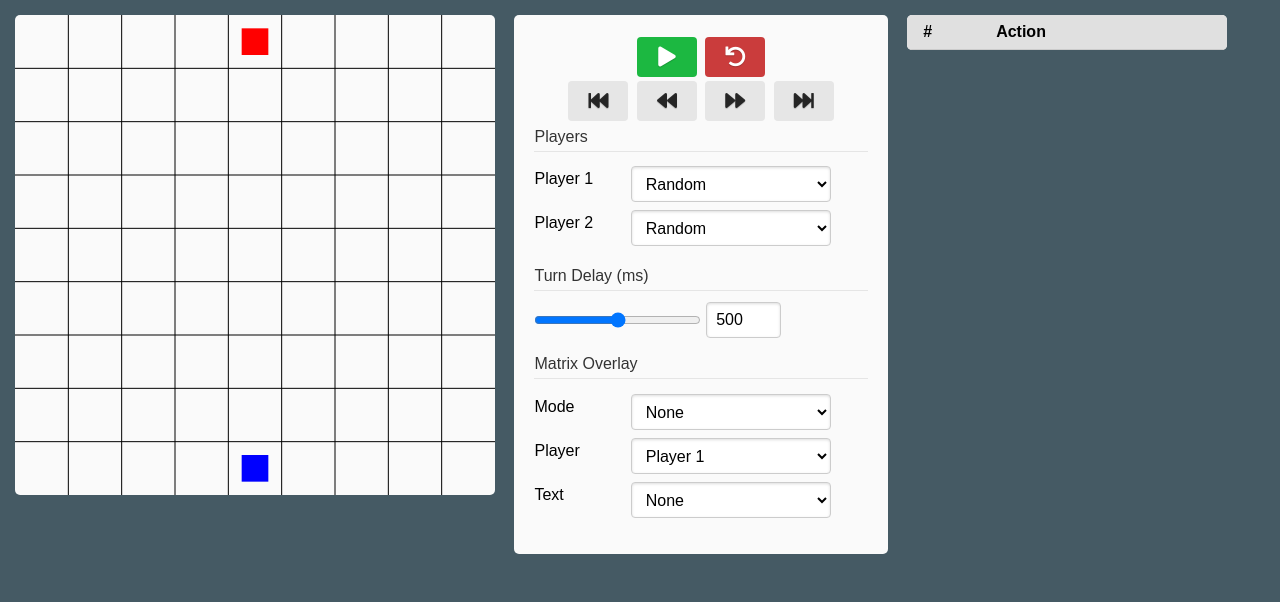
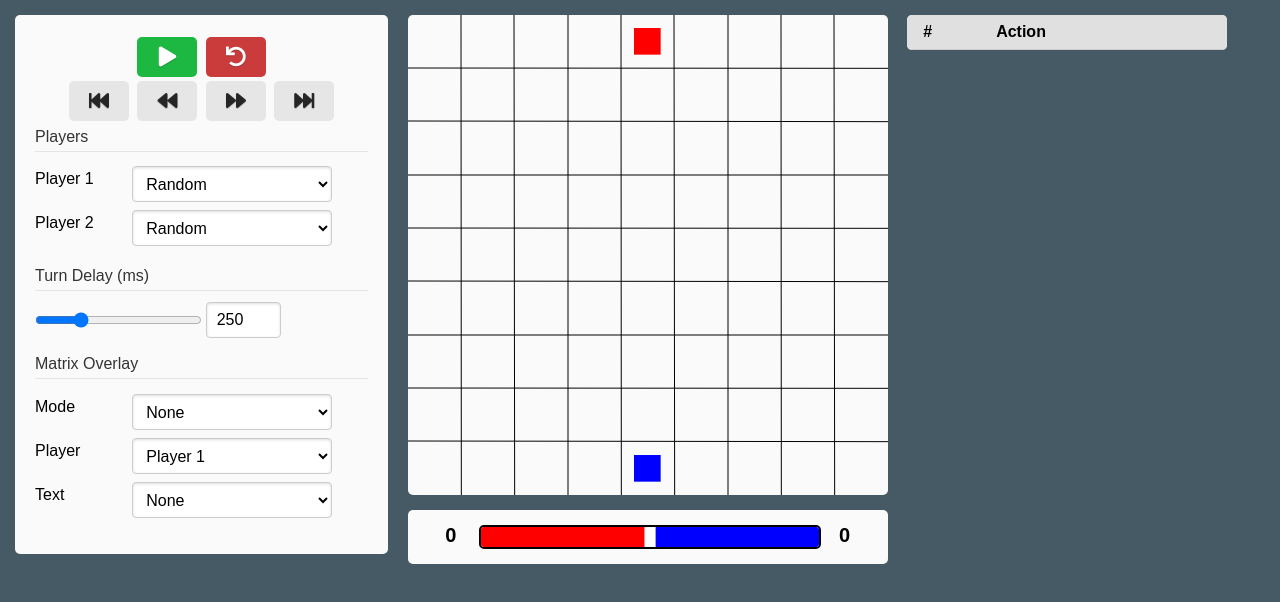
Before and after one commit to zack-hill/quoridor-web, a plain HTML site: page index.html in a window 1280 px wide. Drawn offline with nearby package versions, Linux system fonts and the light colour scheme.

Commit message:
Add a distance meter

```diff
--- a/index.html
+++ b/index.html
@@ -21,9 +21,6 @@
 
 <body onload="onLoad()">
     <div class="container">
-        <div class="pure-u-9-24 left-column">
-            <canvas id="board"></canvas>
-        </div>
         <div class="pure-u-7-24 right-column unselectable">
             <div class="panel pure-g" id="top-panel">
                 <div class="pure-g pure-u-1" id="nav-buttons">
@@ -57,8 +54,8 @@
                 <div class="pure-g pure-u-1 pure-form">
                     <fieldset id="turnDelayFieldset">
                         <legend>Turn Delay (ms)</legend>
-                        <input id="turnDelaySlider" class="pure-u-1-2" type="range" min=0 max=1000 step=50 value=500 onchange="onDelayChange(this.value)" oninput="onDelayChange(this.value)">
-                        <input id="turnDelayValue" type="number" value="500" min=0 step=50 onchange="onDelayChange(this.value)">
+                        <input id="turnDelaySlider" class="pure-u-1-2" type="range" min=0 max=1000 step=50 value=250 onchange="onDelayChange(this.value)" oninput="onDelayChange(this.value)">
+                        <input id="turnDelayValue" type="number" value="250" min=0 step=50 onchange="onDelayChange(this.value)">
                     </fieldset>
                 </div>
                 <div class="pure-g pure-u-1 pure-form">
@@ -91,6 +88,16 @@
                 </div>
             </div>
         </div>
+        <div class="pure-u-9-24 left-column">
+            <canvas id="board"></canvas>
+            <div class="panel pure-g" id="distance-meter-panel">
+                <label id="distance-meter-label-left" class="pure-u-1-8"></label>
+                <div id="test" class="pure-u-3-4">
+                    <canvas id="distance-meter"></canvas>
+                </div>
+                <label id="distance-meter-label-right" class="pure-u-1-8"></label>
+            </div>
+        </div>
         <div class="pure-u-6-24 right-column unselectable panel">
             <table class="pure-table pure-table-horizontal" id="turn-table" >
                 <colgroup>
--- a/script.js
+++ b/script.js
@@ -1,4 +1,5 @@
 var canvas;
+var distCanvas;
 var turnDelay;
 var game;
 var isPlaying;
@@ -12,6 +13,7 @@ function resizeCanvas() {
 
 function onLoad() {
     canvas = document.getElementById("board");
+    distCanvas = document.getElementById("distance-meter");
     turnDelay = document.getElementById("turnDelayValue").value;
 
 
@@ -94,6 +96,7 @@ function onDelayChange(value) {
 function redraw() {
     let boardState = game.turns[game.turns.length - 1].boardState;
     draw(boardState);
+    updateDistanceMeter(boardState);
 }
 
 function draw(boardState) {
@@ -174,24 +177,24 @@ function draw(boardState) {
     ctx.lineWidth = 1;
     ctx.strokeStyle = "#000000";
     for (var x = 1; x < 9; x++) {
-        drawLine(ctx, cellWidth * x, 0, cellWidth * x, height)
+        drawLine(ctx, Math.floor(cellWidth * x), 0, cellWidth * x, height)
     }
     for (var y = 1; y < 9; y++) {
-        drawLine(ctx, 0, cellHeight * y, width, cellHeight * y)
+        drawLine(ctx, 0, Math.floor(cellHeight * y), width, cellHeight * y)
     }
 
     // Draw player 1
     ctx.fillStyle = "#0000FF";
     var player1Pos = new Vector(
-        boardState.playerPositions[0].x * cellWidth + cellWidth / 4,
-        (8 - boardState.playerPositions[0].y) * cellHeight + cellHeight / 4);
+        Math.floor(boardState.playerPositions[0].x * cellWidth + cellWidth / 4),
+        Math.floor((8 - boardState.playerPositions[0].y) * cellHeight + cellHeight / 4));
     drawRect(ctx, player1Pos.x, player1Pos.y, cellWidth / 2, cellHeight / 2)
 
     // Draw player 2
     ctx.fillStyle = "#FF0000";
     var player2Pos = new Vector(
-        boardState.playerPositions[1].x * cellWidth + cellWidth / 4,
-        (8 - boardState.playerPositions[1].y) * cellHeight + cellHeight / 4);
+        Math.floor(boardState.playerPositions[1].x * cellWidth + cellWidth / 4),
+        Math.floor((8 - boardState.playerPositions[1].y) * cellHeight + cellHeight / 4));
     drawRect(ctx, player2Pos.x, player2Pos.y, cellWidth / 2, cellHeight / 2)
 
     // Draw walls
@@ -202,8 +205,8 @@ function draw(boardState) {
             if (orientation != 0) {
                 let playerIndex = boardState.playerWalls.getValue(x, y);
                 var center = new Vector(
-                    (x + 1) * cellWidth,
-                    (8 - y) * cellHeight);
+                    Math.floor(((x + 1) * cellWidth)),
+                    Math.floor((8 - y) * cellHeight));
                 if (playerIndex == 0) {
                     ctx.strokeStyle = "#0000FF";
                 } else {
@@ -218,3 +221,27 @@ function draw(boardState) {
         }
     }
 }
+
+function updateDistanceMeter(boardState) {
+    let p1Dist = boardState.getDistanceMatrix(0).getValue(boardState.playerPositions[0].x, boardState.playerPositions[0].y);
+    let p2Dist = boardState.getDistanceMatrix(1).getValue(boardState.playerPositions[1].x, boardState.playerPositions[1].y);
+    let diff = p1Dist - p2Dist;
+    document.getElementById("distance-meter").value = diff;
+    document.getElementById("distance-meter-label-left").textContent  = diff;
+    document.getElementById("distance-meter-label-right").textContent  = -diff;
+
+    var ctx = distCanvas.getContext("2d");
+    var grd = ctx.createLinearGradient(0, 0, distCanvas.width, 0);
+    grd.addColorStop(0, "red");
+    grd.addColorStop(0.5, "red");
+    grd.addColorStop(.5, "blue");
+    grd.addColorStop(1, "blue");
+    ctx.fillStyle = grd;
+    drawRect(ctx, 0, 0, distCanvas.width, distCanvas.height)
+
+    ctx.fillStyle = "#FFFFFF";
+    const sliderRange = 10;
+    const thumbWidth = 10;
+    let x = (-Math.min(Math.max(diff, -sliderRange), sliderRange) + sliderRange) / (sliderRange * 2);
+    drawRect(ctx, Math.floor(x * (distCanvas.width - thumbWidth) - 0), 0, thumbWidth, distCanvas.height)
+}
--- a/style.css
+++ b/style.css
@@ -19,15 +19,15 @@ select {
 
 .left-column {
     margin-left: 15px;
-    margin-right: 15px;
+    margin-right: 0;
     margin-top: 15px;
     margin-bottom: 15px;
     text-align: right;
 }
 
 .right-column {
-    margin-left: 0px;
-    margin-right: 15px;
+    margin-left: 15px;
+    margin-right: 0;
     margin-top: 15px;
     margin-bottom: 15px;
 }
@@ -111,7 +111,7 @@ select {
     font-size: 20px;
     width: 60px;
     margin: 2px;
-    border-radius: 4px;
+    border-radius: 5px;
     text-shadow: 0 1px 1px rgba(0, 0, 0, 0.2);
     text-align: center;
 }
@@ -119,3 +119,38 @@ select {
 #nav-buttons {
     text-align: center;
 }
+
+#distance-meter-panel {
+    margin-top: 15px;
+    padding: 15px;
+    text-align: center;
+}
+
+#distance-meter {
+    width: 100%;
+    border-radius: 5px;
+    border-style: solid;
+    border-color: black;
+    border-width: 2px;
+    height: 20px;
+}
+
+#test{
+    border-radius: 5px;
+}
+
+#distance-meter-label-left {
+    vertical-align: middle;
+    font-weight: bold;
+    font-size: 20px;
+    display: inline-block;
+    line-height: 20px;
+}
+
+#distance-meter-label-right {
+    vertical-align: middle;
+    font-weight: bold;
+    font-size: 20px;
+    display: inline-block;
+    line-height: 20px;
+}
```
